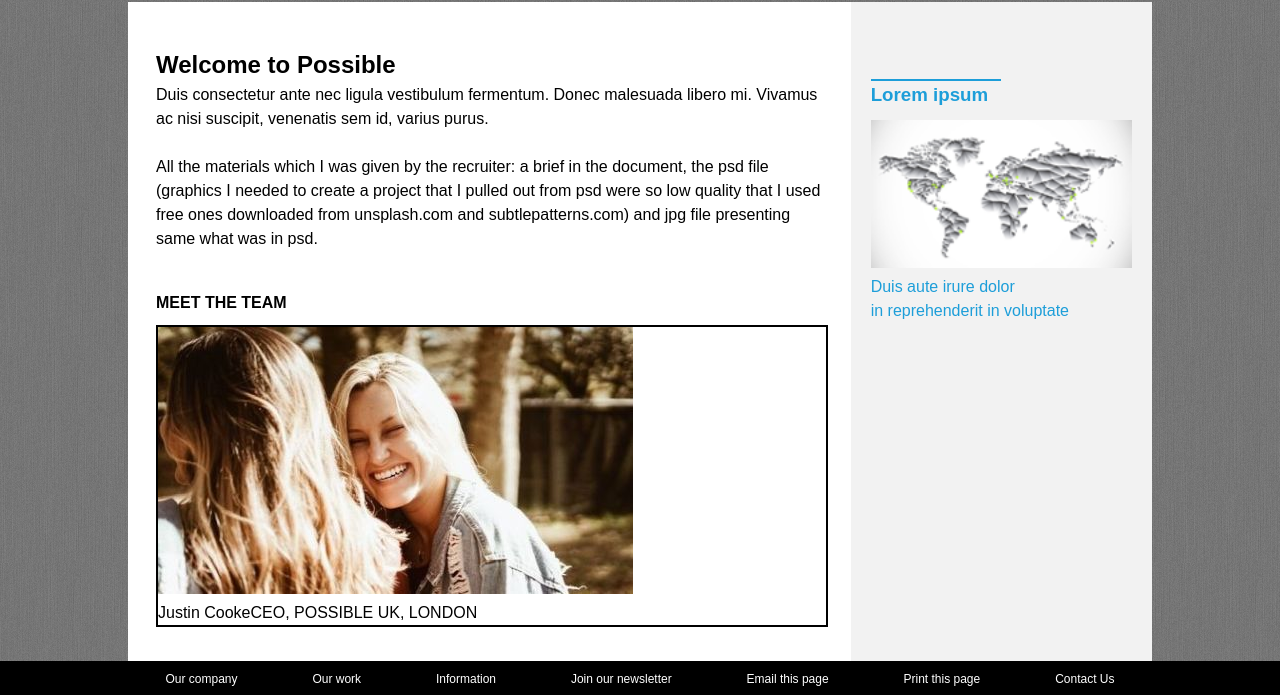
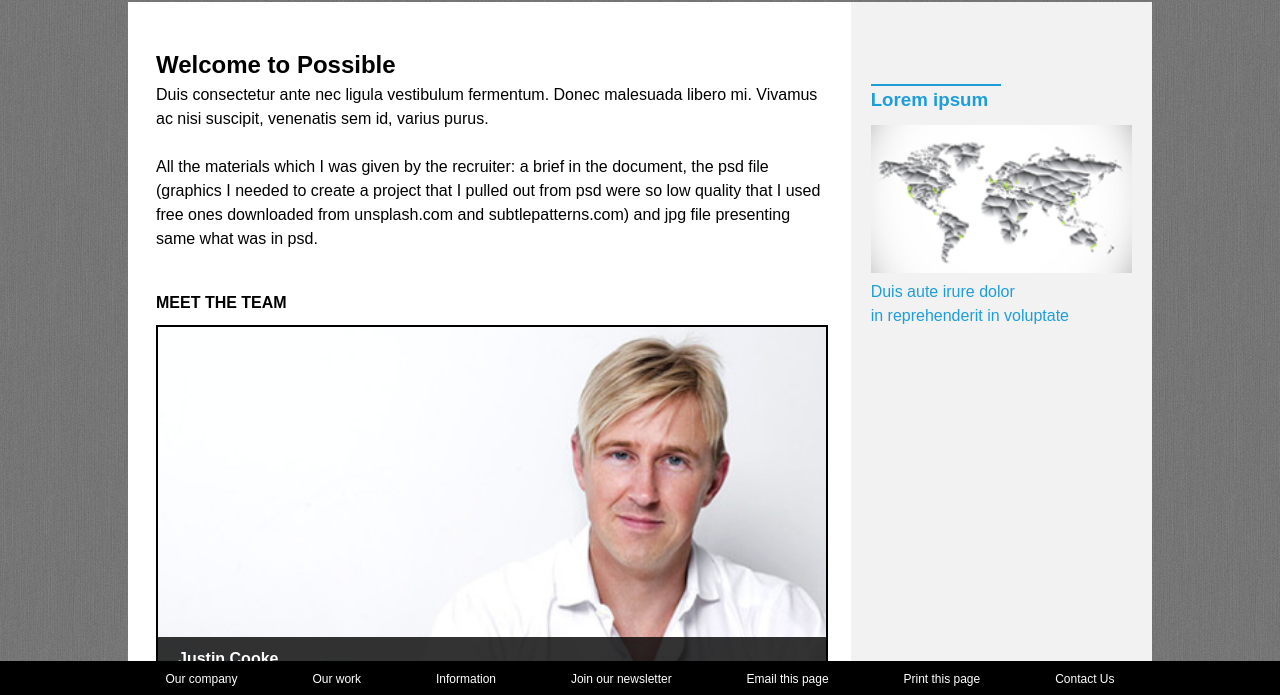
Before and after one commit to Voidereles/Recruitment-task-Possible, a plain HTML site: page index.html in a window 1280 px wide. Shown: the part 103-798 px from the top of the page. Drawn offline with nearby package versions, Linux system fonts and the light colour scheme.

Commit message:
started working with gallery

```diff
--- a/index.html
+++ b/index.html
@@ -10,7 +10,9 @@
     <meta name="description" content="">
     <meta name="viewport" content="width=device-width, initial-scale=1">
     <link rel="stylesheet" href="styles/style.css">
-    <script src="scripts/script.js" defer></script>
+    <script src="https://code.jquery.com/jquery-3.4.1.slim.min.js"
+        integrity="sha256-pasqAKBDmFT4eHoN2ndd6lN370kFiGUFyTiUHWhU7k8=" crossorigin="anonymous"></script>
+    <script src="scripts/script.js"></script>
 </head>
 
 <body>
@@ -56,8 +58,8 @@
                 <h3 class="gallery__title">Meet the team</h3>
                 <div class="gallery__container">
                     <figure class="gallery__big-image">
-                        <img src="images/people/person1.jpg">
-                        <figcaption><span class="gallery__person-name">Justin Cooke</span><span
+                        <img src="images/people/person11.jpg">
+                        <figcaption class="gallery__caption"><span class="gallery__person-name">Justin Cooke</span><span
                                 class="gallery__person-about">CEO, POSSIBLE UK,
                                 LONDON</span></figcaption>
                     </figure>
@@ -98,6 +100,10 @@
             </ul>
         </nav>
     </footer>
+    <div class="hidden">Icons made by <a href="https://www.flaticon.com/authors/lucy-g" title="Lucy G">Lucy G</a>
+        from <a href="https://www.flaticon.com/" title="Flaticon">www.flaticon.com</a> is licensed
+        by <a href="http://creativecommons.org/licenses/by/3.0/" title="Creative Commons BY 3.0" target="_blank">CC 3.0
+            BY</a></div>
 </body>
 
 </html>
--- a/styles/style.css
+++ b/styles/style.css
@@ -105,20 +105,49 @@ a:-webkit-any-link {
     margin-top: 40px;
 }
 
-.main__gallery .gallery__title {
+.gallery__title {
     text-transform: uppercase;
     font-size: 1em;
     margin-bottom: 10px;
 }
 
-.main__gallery .gallery__container {
-    width: 100%;
+.gallery__container {
     border: 2px solid black;
 }
 
-.main__gallery .gallery__big-image {
-    width: 475px;
-    height: calc(100%)
+.gallery__big-image {
+    position: relative;
+    display: flex;
+}
+
+.gallery__big-image img {
+    width: 100%;
+}
+
+.gallery__big-image figcaption {
+    position: absolute;
+    left: 0;
+    bottom: 0;
+    background-color: rgba(0, 0, 0, 0.8);
+    width: 100%;
+    color: white;
+    padding: 10px 20px;
+    line-height: 1em;
+}
+
+.gallery__person-name {
+    font-weight: 700;
+    display: block;
+}
+
+.gallery__person-about {
+    font-weight: 200;
+    font-size: 90%;
+}
+
+.gallery__images-list {
+    background-image: url(../images/gallery_slider_bg.jpg);
+    height: 103px;
 }
 
 .aside-content {
@@ -133,7 +162,7 @@ a:-webkit-any-link {
     display: block;
     width: 50%;
     border-top: 2px solid #1d9ed9;
-    margin: calc(2em + 20px) 0px 10px 0px;
+    margin: calc(2em + 25px) 0px 10px 0px;
 }
 
 .aside-content__image img {
@@ -188,3 +217,8 @@ a:-webkit-any-link {
     margin-left: auto;
     margin-right: auto;
 }
+
+.hidden {
+    display: none;
+    visibility: hidden;
+}
```
Also changed, not shown: images/World_blank_map_countries.png (deleted), images/gallery_slider_bg.jpg (added), images/left-arrow.png (added), images/people/person11.jpg (added).
